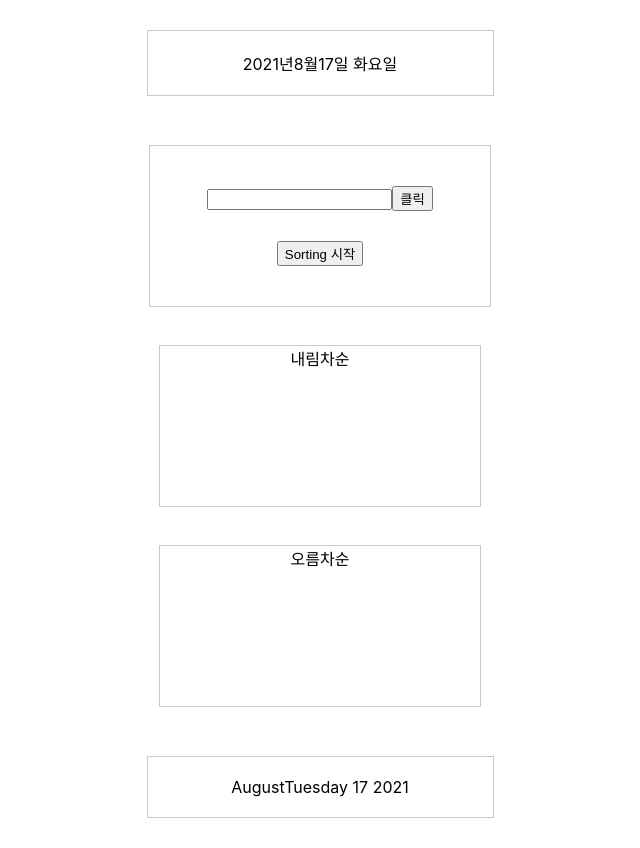
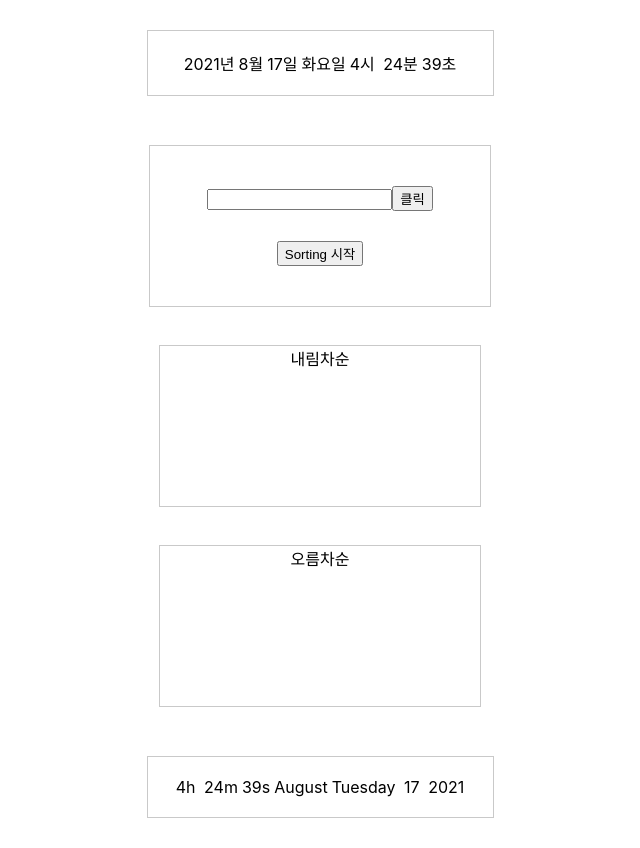
Before and after one commit to gildydtjd/Sorting-Machine, a React (Create React App) app: page / in a window 1280 px wide. Shown: the whole page, without its empty margins (320-960 px from the left). Built offline with nearby package versions, Linux system fonts and the light colour scheme.

Commit message:
Style: timer css 수정

```diff
--- a/src/Components/timer/Timer.js
+++ b/src/Components/timer/Timer.js
@@ -1,5 +1,5 @@
 import React, { useEffect, useState } from 'react';
-
+import './timer.css';
 function Timer({ Language }) {
   const [time, setTime] = useState(new Date());
   const [dayOfWeek, setDayOfWeek] = useState('');
@@ -78,6 +78,8 @@ function Timer({ Language }) {
         <div
           style={{ width: '25%', padding: '20px', border: '1px solid #c9c9c9' }}
         >
+          <span>{time.getHours()}h</span> <span>{time.getMinutes()}m</span>
+          <span>{time.getSeconds()}s</span>
           <span>{EnglishMonth}</span>
           <span>{dayOfWeek}</span> <span>{time.getDate()}</span>{' '}
           <span>{time.getFullYear()}</span>
@@ -87,8 +89,11 @@ function Timer({ Language }) {
           style={{ width: '25%', padding: '20px', border: '1px solid #c9c9c9' }}
         >
           <span>{time.getFullYear()}년</span>
-          {time.getMonth() + 1}월<span>{time.getDate()}일</span>
-          <span> {dayOfWeek}</span>
+          <span>{time.getMonth() + 1}월</span>
+          <span>{time.getDate()}일</span>
+          <span>{dayOfWeek}</span>
+          <span>{time.getHours()}시</span> <span>{time.getMinutes()}분</span>
+          <span>{time.getSeconds()}초</span>
         </div>
       )}
     </div>
--- /dev/null
+++ b/src/Components/timer/timer.css
@@ -0,0 +1,3 @@
+span {
+    margin: 2px;
+}
```
